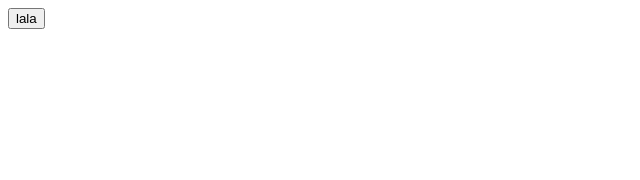
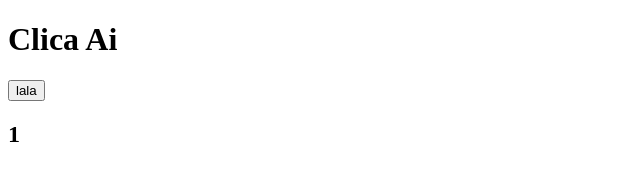
Before and after one commit to BuscandoBugs-Git/githubs, a plain HTML site: page index.html in a window 1280 px wide. Both pictures are taken after a click on the button "lala". Shown: the whole page, without its empty margins (0-640 px from the left). Drawn offline with Linux system fonts and the light colour scheme.

Commit message:
função pontos

```diff
--- a/index.html
+++ b/index.html
@@ -4,8 +4,13 @@
     <meta charset="UTF-8">
     <meta name="viewport" content="width=device-width, initial-scale=1.0">
     <title>Document</title>
+    <script src="script.js"></script>
 </head>
 <body>
-    <button> lala </button>
+    <div class="caixa">
+    <h1> Clica Ai</h1>
+    <button onclick="addpontos()"> lala </button>
+    <h2 id="mostrarpontos"> 0 </h2>
+    </div>
 </body>
 </html>
--- /dev/null
+++ b/script.js
@@ -0,0 +1,7 @@
+let pontins = 0
+
+function addpontos()
+{
+    pontins++
+    document.getElementById("mostrarpontos").innerText = pontins
+}
```
Also changed, not shown: style.css (added).
